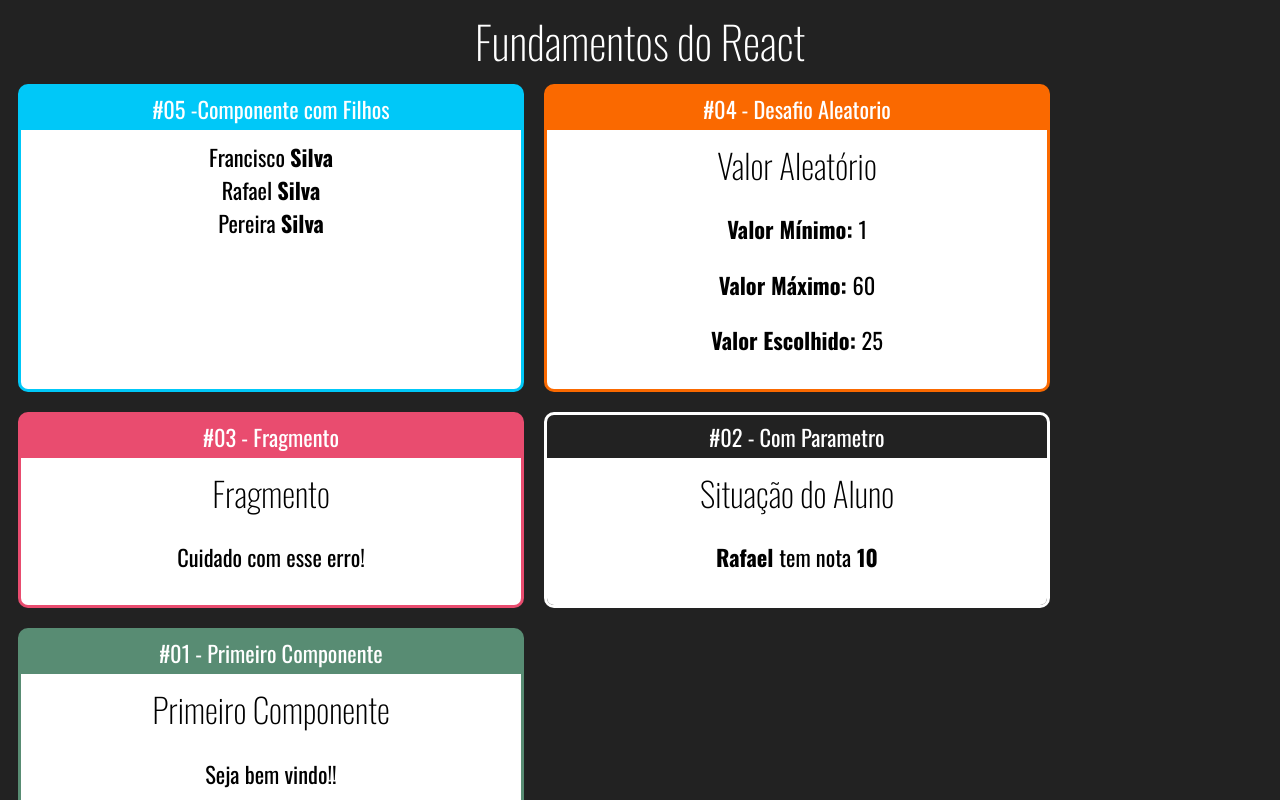
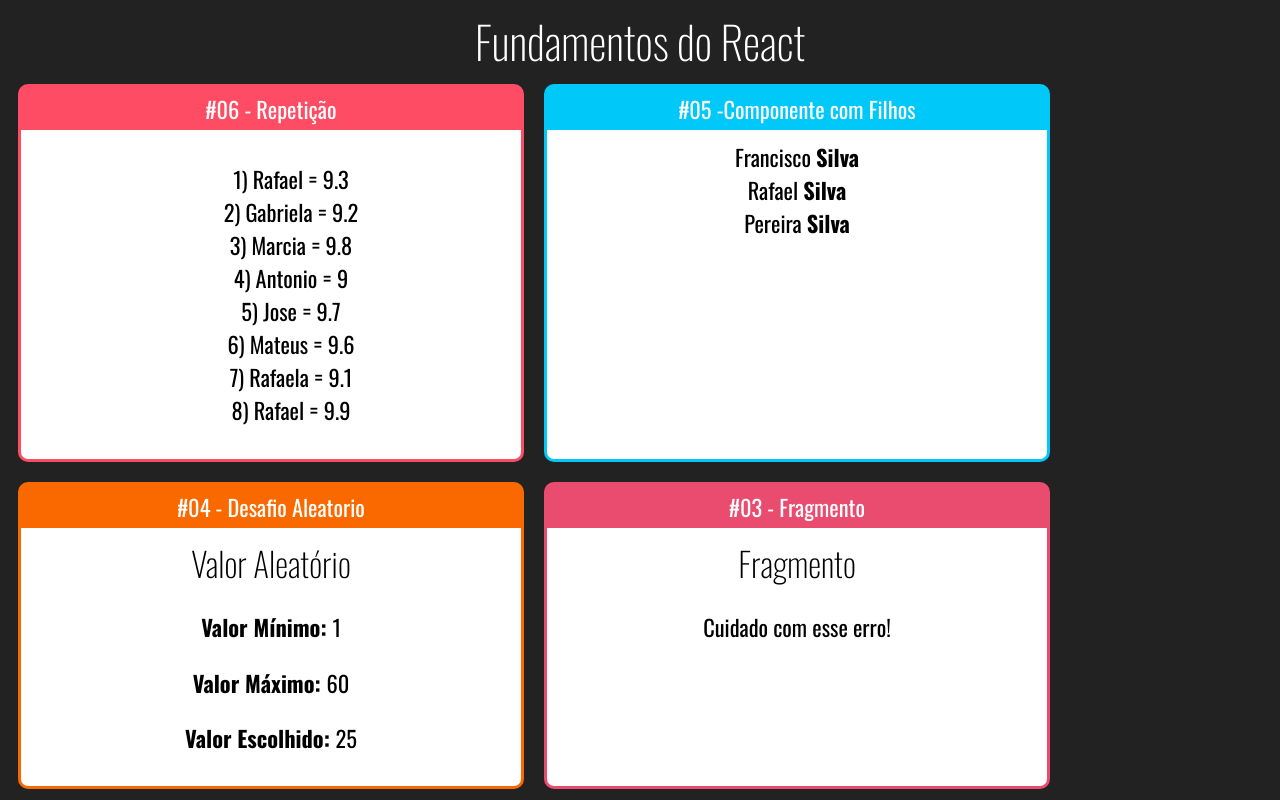
Before and after one commit to silvarafaell/Curso_React_Redux, a React (Create React App) app in the folder fundamentos-react/: page / in a window 1280 px wide. Shown: the top 800 px of the page. Built offline with nearby package versions, Linux system fonts and the light colour scheme.

Commit message:
Repeticao

```diff
--- a/fundamentos-react/src/App.jsx
+++ b/fundamentos-react/src/App.jsx
@@ -1,6 +1,7 @@
 import './App.css'
 import React from 'react';
 
+import ListaAlunos from './components/repeticao/ListaAlunos';
 import Familia from './components/basicos/Familia';
 import FamiliaMembro from './components/basicos/FamiliaMembro';
 import Card from './components/layout/Card';
@@ -16,6 +17,10 @@ export default function App(props) {
             <h1>Fundamentos do React</h1>
 
             <div className="Cards">
+
+            <Card titulo="#06 - Repetição " color="#FF4C65">
+                   <ListaAlunos></ListaAlunos>
+                </Card>
 
                 <Card titulo="#05 -Componente com Filhos" color="#00c8F8">
                     <Familia sobrenome="Silva">
--- /dev/null
+++ b/fundamentos-react/src/components/repeticao/ListaAlunos.jsx
@@ -0,0 +1,19 @@
+import React from 'react';
+import alunos from '../../data/alunos';
+
+export default props => {
+    const alunosLI = alunos.map((aluno) => {
+        return (
+            <li key={aluno.id}>
+                {aluno.id}) {aluno.nome} = {aluno.nota}
+            </li>
+
+        );
+    });
+
+    return (
+        <div>
+            <ul style={{ listStyle: "none" }}>{alunosLI}</ul>
+        </div>
+    )
+};
--- /dev/null
+++ b/fundamentos-react/src/data/alunos.js
@@ -0,0 +1,10 @@
+export default [
+    {id: 1, nome: 'Rafael', nota: 9.3 },
+    {id: 2, nome: 'Gabriela', nota: 9.2 },
+    {id: 3, nome: 'Marcia', nota: 9.8 },
+    {id: 4, nome: 'Antonio', nota: 9.0 },
+    {id: 5, nome: 'Jose', nota: 9.7 },
+    {id: 6, nome: 'Mateus', nota: 9.6 },
+    {id: 7, nome: 'Rafaela', nota: 9.1 },
+    {id: 8, nome: 'Rafael', nota: 9.9 },
+]
```
